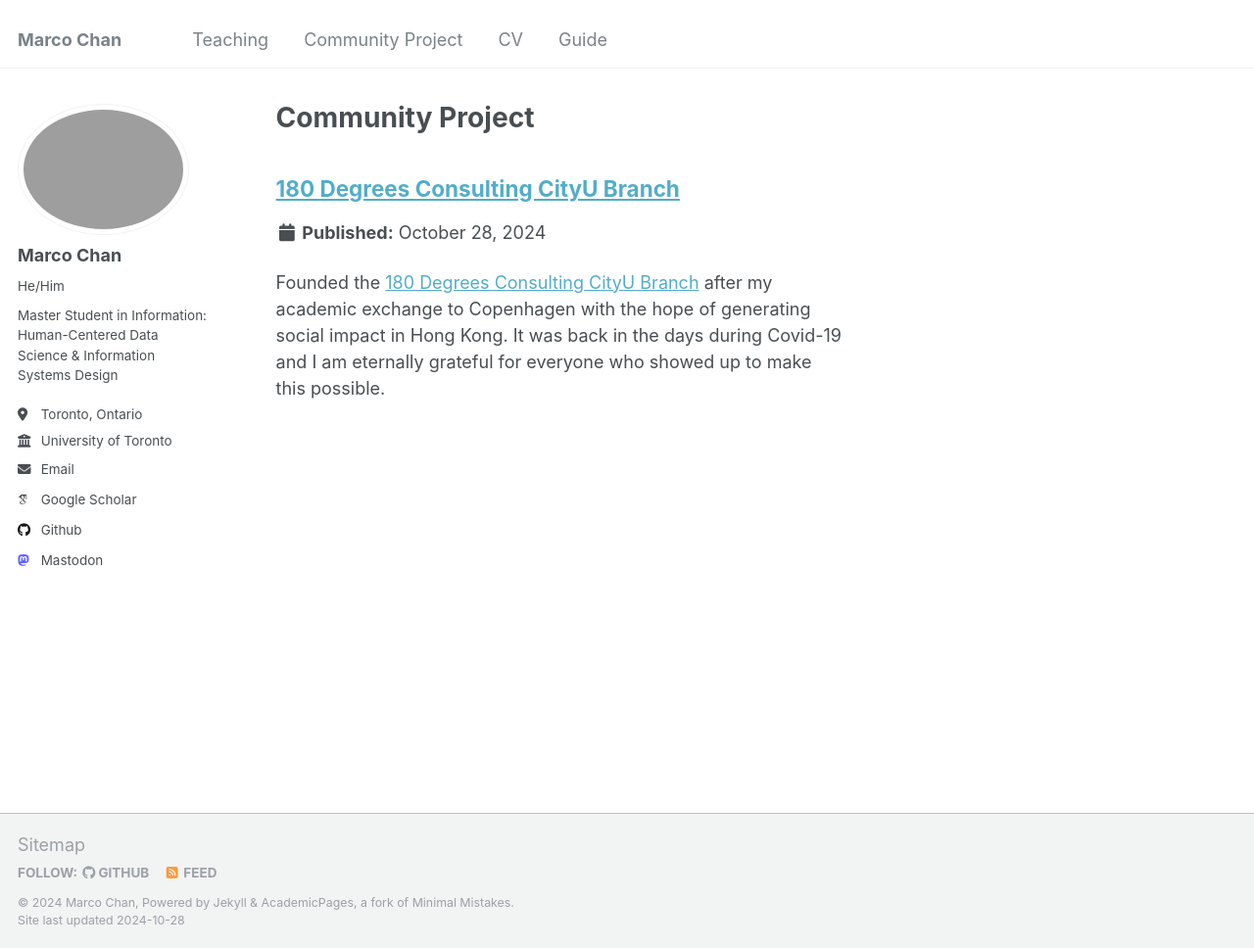
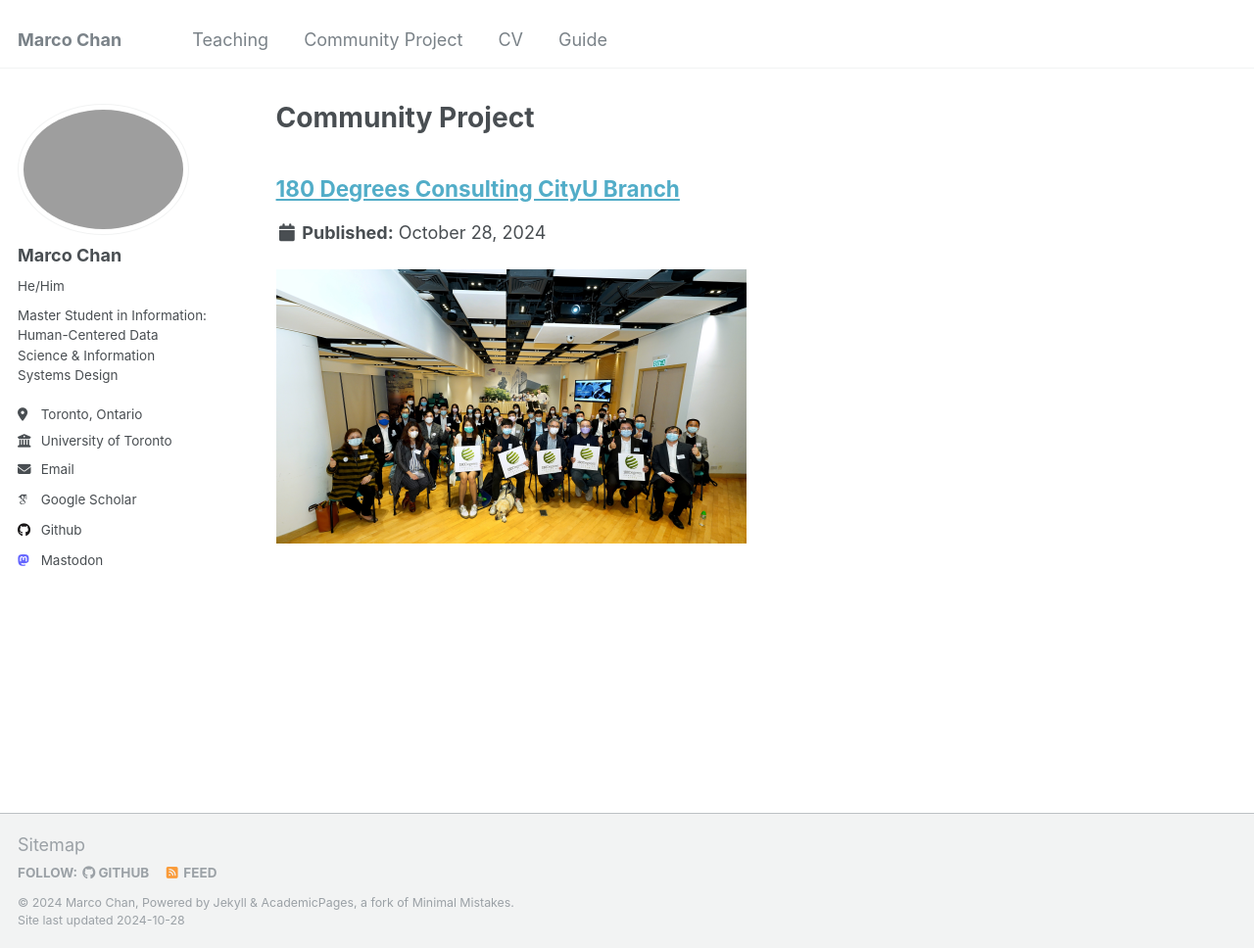
Before and after one commit to Marco-ProspectivePhD/home, a Jekyll site: the page built from _pages/portfolio.html, in a window 1280 px wide and 968 px high. Shown: the whole window at 98% size. Built offline with Jekyll 4.4.1, drawn with Linux system fonts in a browser that asks for light colours; some web fonts are replaced.

Commit message:
Update Community Project.md

```diff
--- a/_portfolio/Community Project.md
+++ b/_portfolio/Community Project.md
@@ -1,6 +1,5 @@
 ---
 title: "180 Degrees Consulting CityU Branch"
-excerpt: "Founded the [180 Degrees Consulting CityU Branch](https://hk.linkedin.com/company/180dc-cityu) after my academic exchange to Copenhagen with the hope of generating social impact in Hong Kong. It was back in the days during Covid-19 and I am eternally grateful for everyone who showed up to make this possible."
 collection: Community Project
 ---
 
```
